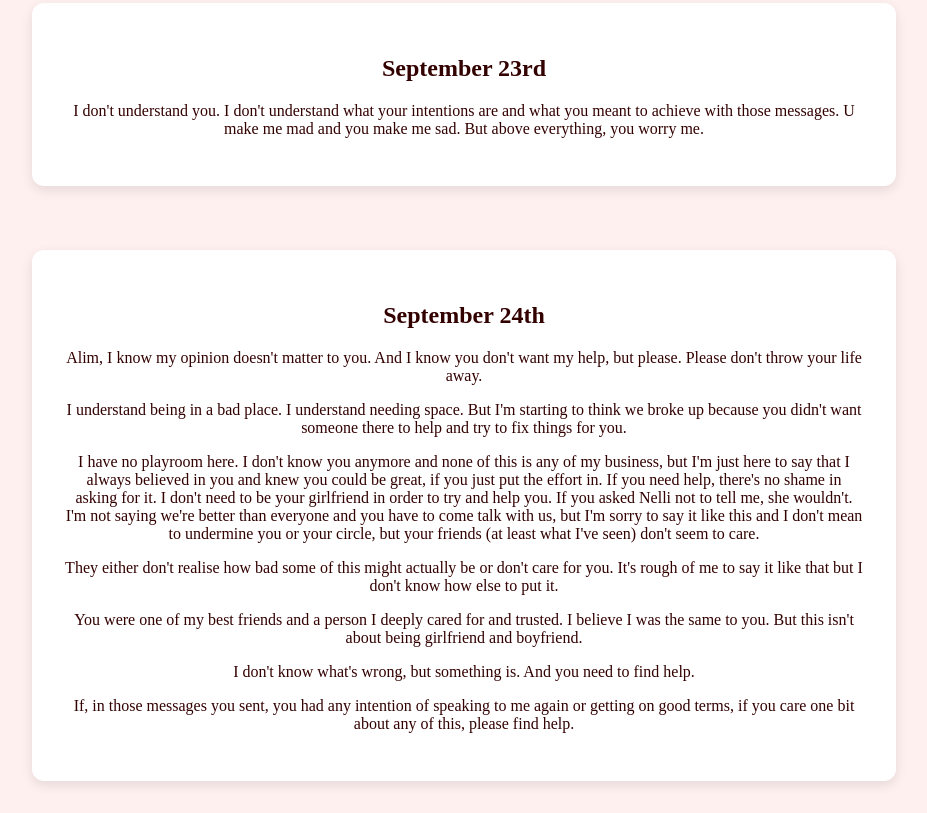
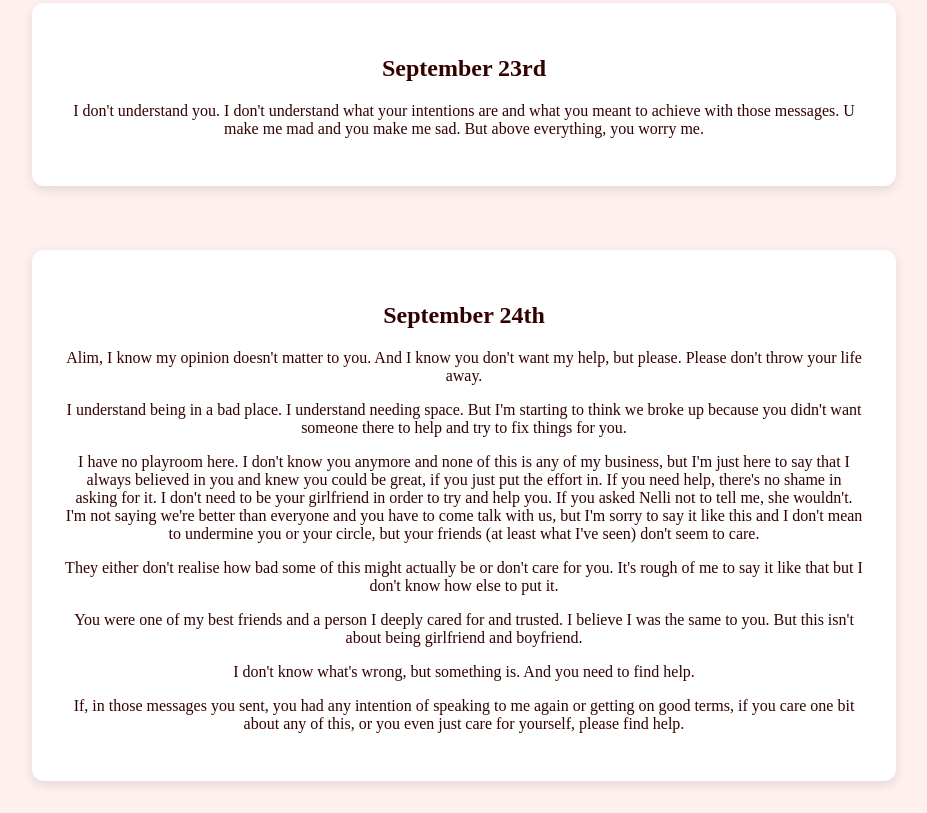
Before and after one commit to LisaPaule/letters-for-alim, a plain HTML site: page index.html in a window 1280 px wide. Shown: the part 5904-6717 px from the top of the page, without its empty margins (176-1103 px from the left). Drawn offline with Linux system fonts and the light colour scheme.

Commit message:
Small change

```diff
--- a/index.html
+++ b/index.html
@@ -390,7 +390,7 @@
       <p>
         If, in those messages you sent, you had any intention of speaking to me
         again or getting on good terms, if you care one bit about any of this,
-        please find help.
+        or you even just care for yourself, please find help.
       </p>
     </section>
   </body>
```
